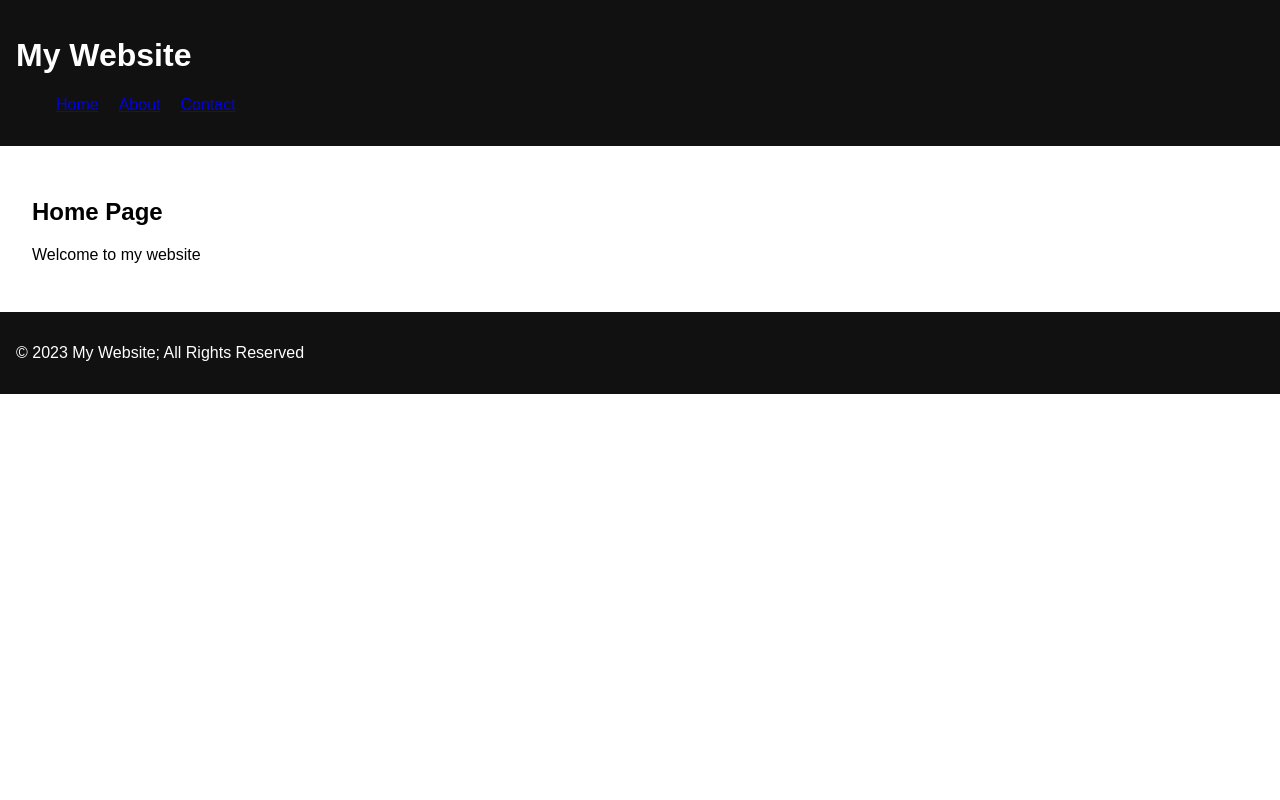
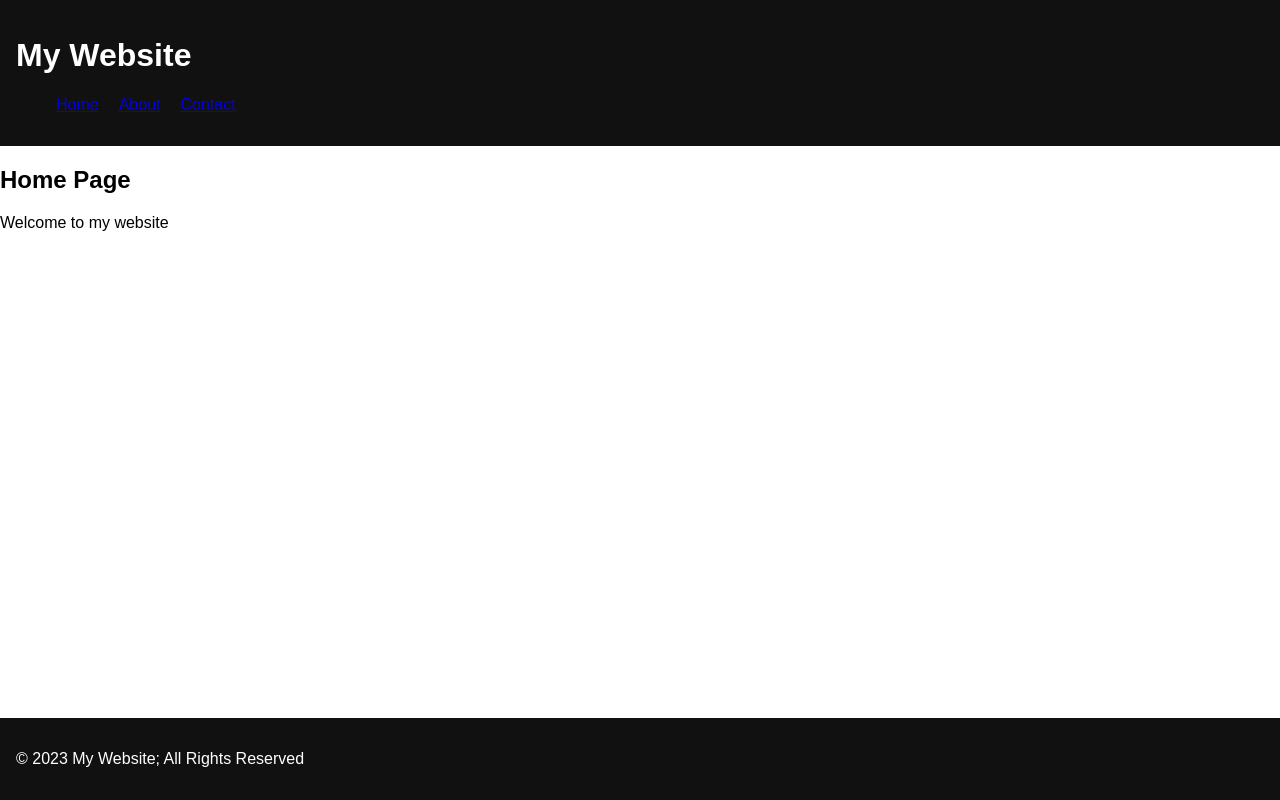
Before and after one commit to GiorgiTch204/myReactApp, a Next.js app: page / in a window 1280 px wide. Built offline with nearby package versions, Linux system fonts and the light colour scheme.

Commit message:
Updated layout, added header navbar footer

```diff
--- a/app/globals.css
+++ b/app/globals.css
@@ -16,5 +16,11 @@ nav ul {
 }
 
 main {
-  padding: 2rem;
+  flex: 1;
 }
+
+body {
+  min-height: 100vh;
+  display: flex;
+  flex-direction: column;
+}
--- a/app/layout.tsx
+++ b/app/layout.tsx
@@ -33,7 +33,7 @@ export default function RootLayout({
 
         <Header />
 
-        <main className="grow p-6">
+        <main className="flex-grow p-6">
             {children}
         </main>
 
--- a/app/page.tsx
+++ b/app/page.tsx
@@ -1,3 +1,5 @@
+"use client";
+
 export default function Home() {
   return (
     <>
```
